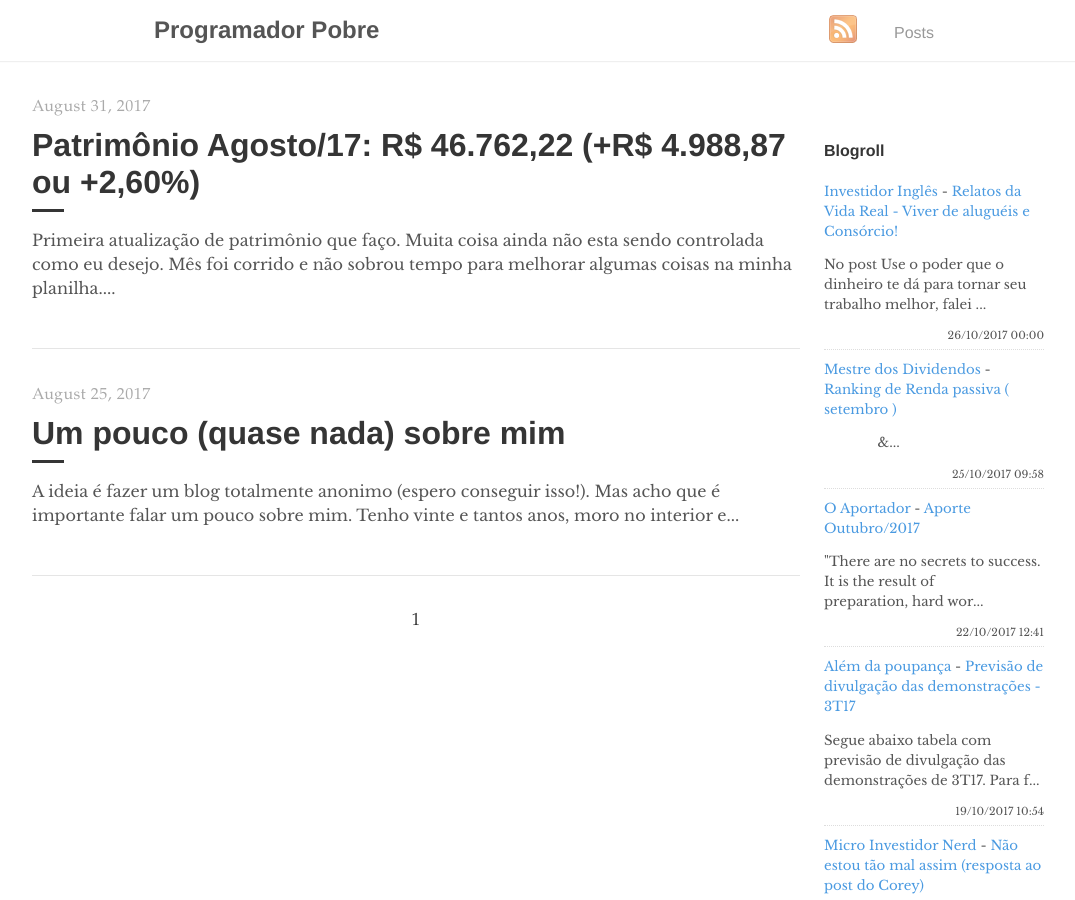
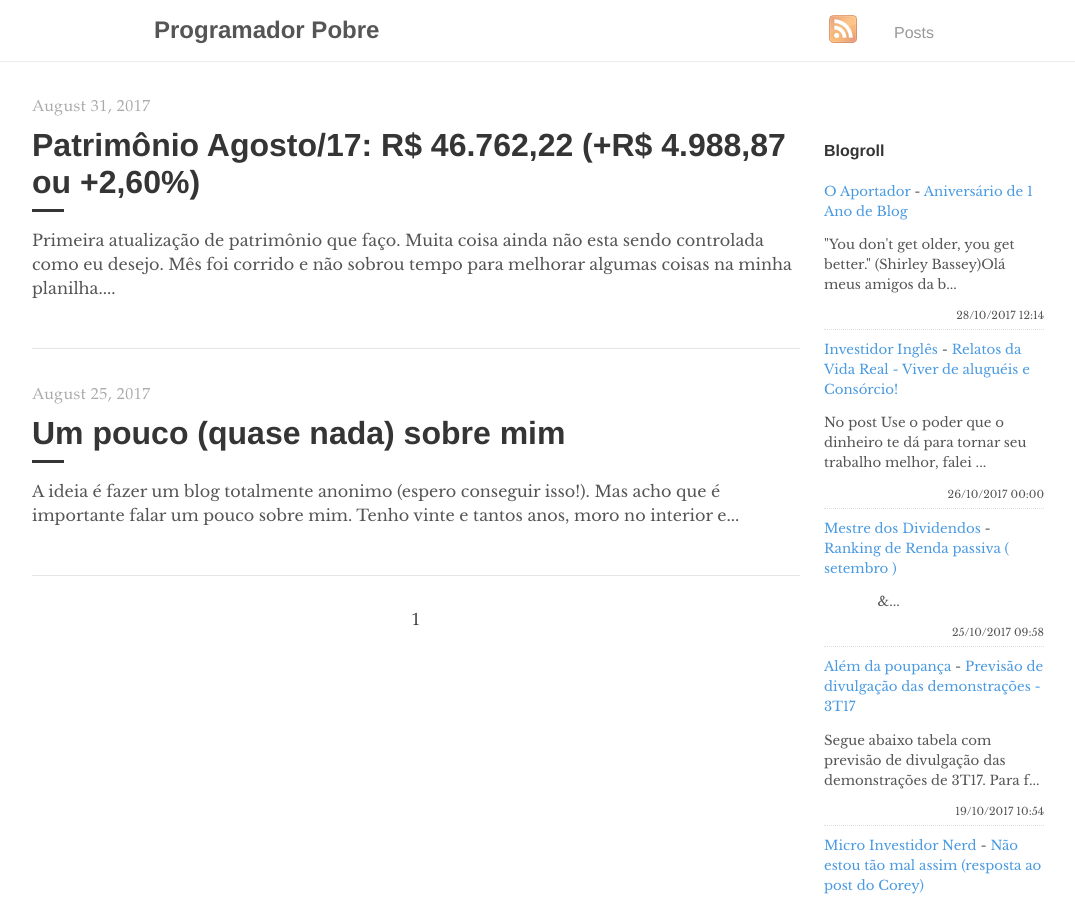
Before and after one commit to programadorpobre/programadorpobre.github.io, a Jekyll site: the page built from index.html, in a window 1280 px wide and 900 px high. Shown: the whole window, without its empty margins (96-1171 px from the left). Built offline with Jekyll 4.4.1, drawn with Linux system fonts in a browser that asks for light colours; the list of posts is cut into pages by our own code; comment, search, counter and statistics services are not loaded.

Commit message:
[ci skip] travis #84

```diff
--- a/_includes/feed-entries.html
+++ b/_includes/feed-entries.html
@@ -1,3 +1,8 @@
+<div class="feed-entry">
+    <a class="feed-entry-site-name" href="http://oaportadorfinanceiro.blogspot.com/">O Aportador</a> - <a class="feed-entry-title" href="http://oaportadorfinanceiro.blogspot.com/2017/10/aniversario-de-1-ano-de-blog.html">Aniversário de 1 Ano de Blog</a>
+    <p class="feed-entry-summary">"You don't get older, you get better."&nbsp;(Shirley Bassey)Olá meus amigos da b...</p>
+    <time datetime="2017-10-28T12:14:00.000-02:00">28/10/2017 12:14</time>
+</div>
 <div class="feed-entry">
     <a class="feed-entry-site-name" href="http://investidoringles.blogspot.com/">Investidor Inglês</a> - <a class="feed-entry-title" href="http://investidoringles.blogspot.com/2017/10/senhor-vive-de-alugueis-e-consorcios.html">Relatos da Vida Real - Viver de aluguéis e Consórcio!</a>
     <p class="feed-entry-summary">No post Use o poder que o dinheiro te dá para tornar seu trabalho melhor, falei ...</p>
@@ -7,11 +12,6 @@
     <a class="feed-entry-site-name" href="http://mestredosdividendos.blogspot.com/">Mestre dos Dividendos</a> - <a class="feed-entry-title" href="http://mestredosdividendos.blogspot.com/2017/10/ranking-de-renda-passiva-setembro.html">Ranking de Renda passiva ( setembro )</a>
     <p class="feed-entry-summary">&nbsp; &nbsp;&nbsp;&nbsp;&nbsp;&nbsp;&nbsp;&nbsp;&nbsp;&nbsp;&nbsp;&nbsp;&nbsp;&...</p>
     <time datetime="2017-10-25T09:58:00.000-07:00">25/10/2017 09:58</time>
-</div>
-<div class="feed-entry">
-    <a class="feed-entry-site-name" href="http://oaportadorfinanceiro.blogspot.com/">O Aportador</a> - <a class="feed-entry-title" href="http://oaportadorfinanceiro.blogspot.com/2017/10/aporte-outubro2017.html">Aporte Outubro/2017</a>
-    <p class="feed-entry-summary">"There are no secrets to success. It is the result of preparation,&nbsp;hard wor...</p>
-    <time datetime="2017-10-22T12:41:00.001-02:00">22/10/2017 12:41</time>
 </div>
 <div class="feed-entry">
     <a class="feed-entry-site-name" href="http://alemdapoupanca.blogspot.com/">Além da poupança</a> - <a class="feed-entry-title" href="http://alemdapoupanca.blogspot.com/2017/10/previsao-de-divulgacao-das.html">Previsão de divulgação das demonstrações - 3T17</a>
```
